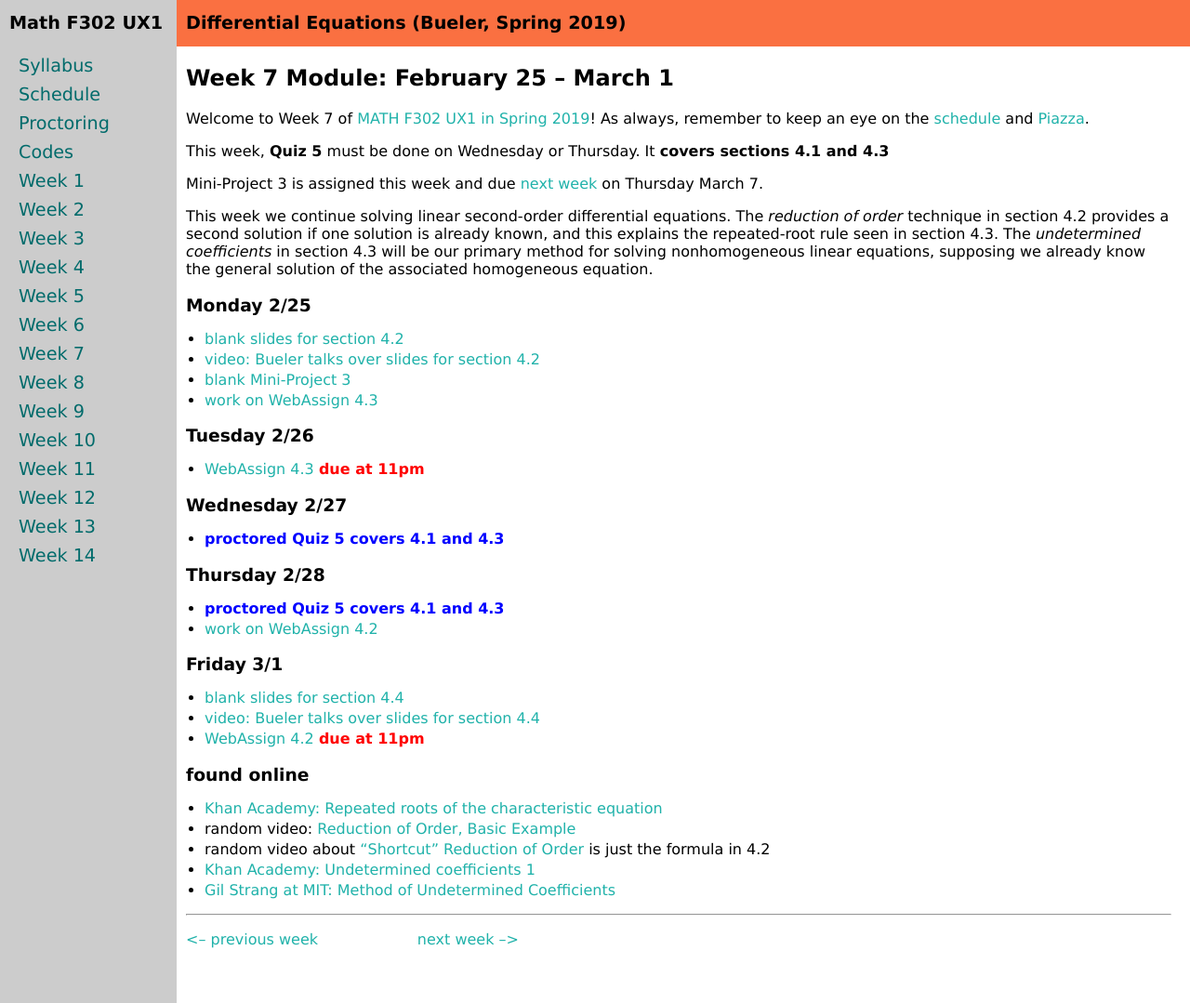
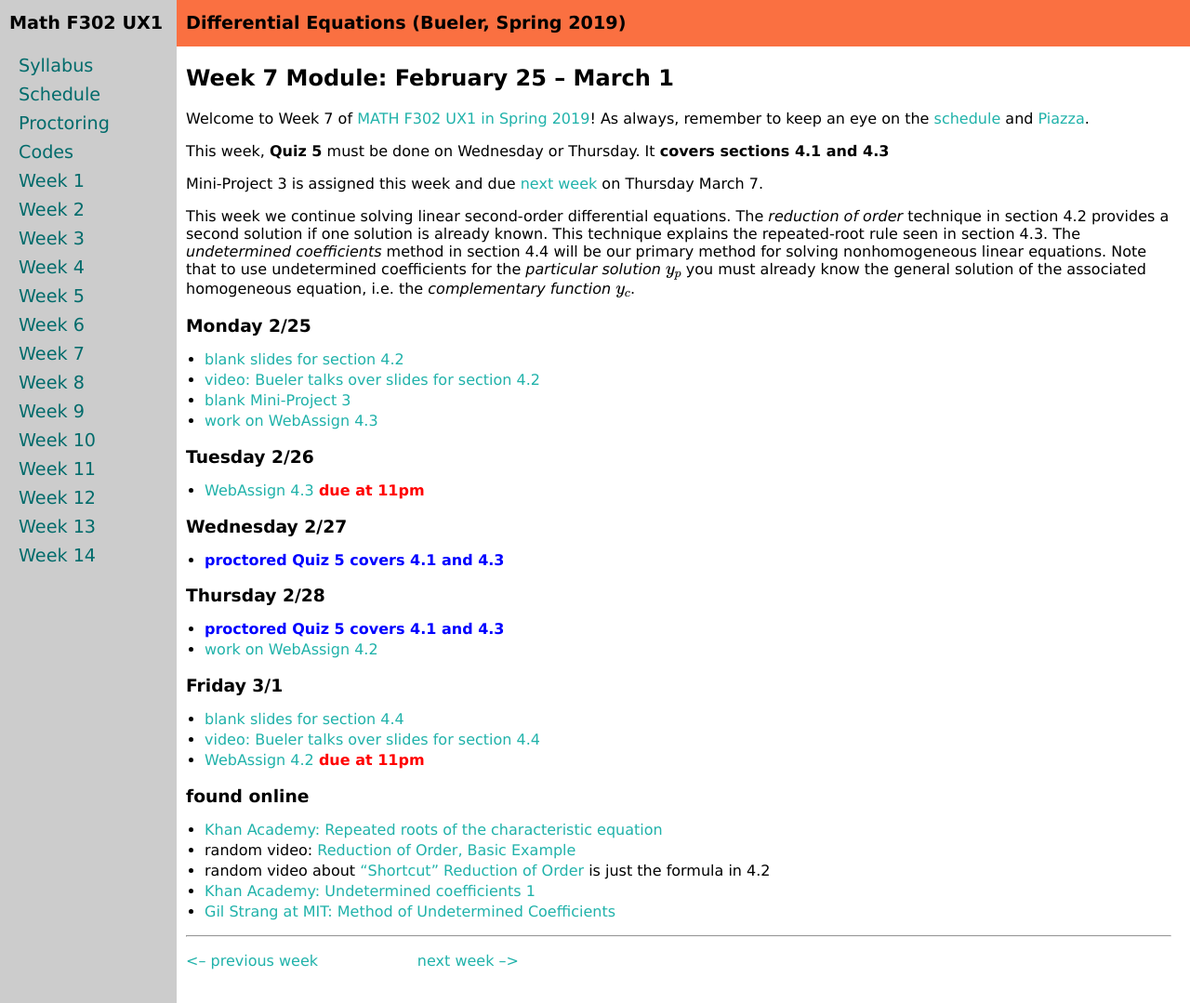
Before and after one commit to bueler/math302, a Jekyll site: the page built from week7.md, in a window 1280 px wide and 1079 px high. Shown: the whole window at 93% size. Built offline with Jekyll 4.4.1, drawn with Linux system fonts in a browser that asks for light colours; formulas are drawn with MathJax 3.

Commit message:
review and improve module summaries; note mathjax works fine

```diff
--- a/week7.md
+++ b/week7.md
@@ -11,7 +11,9 @@ This week, **Quiz 5** must be done on Wednesday or Thursday.  It **covers sectio
 
 Mini-Project 3 is assigned this week and due [next week](week8) on Thursday March 7.
 
-This week we continue solving linear second-order differential equations.  The _reduction of order_ technique in section 4.2 provides a second solution if one solution is already known, and this explains the repeated-root rule seen in section 4.3.  The _undetermined coefficients_ in section 4.3 will be our primary method for solving nonhomogeneous linear equations, supposing we already know the general solution of the associated homogeneous equation.
+<script type="text/javascript" src="http://cdn.mathjax.org/mathjax/latest/MathJax.js?config=TeX-AMS-MML_HTMLorMML"></script>
+
+This week we continue solving linear second-order differential equations.  The _reduction of order_ technique in section 4.2 provides a second solution if one solution is already known.  This technique explains the repeated-root rule seen in section 4.3.  The _undetermined coefficients_ method in section 4.4 will be our primary method for solving nonhomogeneous linear equations.  Note that to use undetermined coefficients for the _particular solution_ $$y_p$$ you must already know the general solution of the associated homogeneous equation, i.e. the _complementary function_ $$y_c$$.
 
 ### Monday 2/25
 * [blank slides for section 4.2](assets/slides/4-2.pdf)
```
Also changed, not shown: week8.md (+1 -1 lines).
